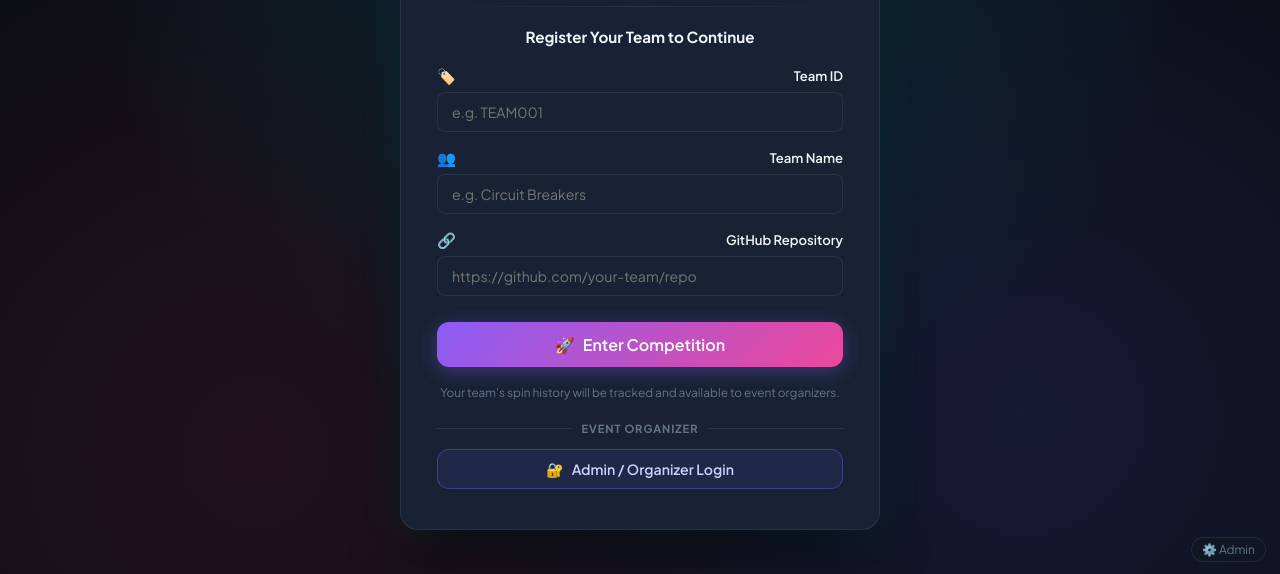
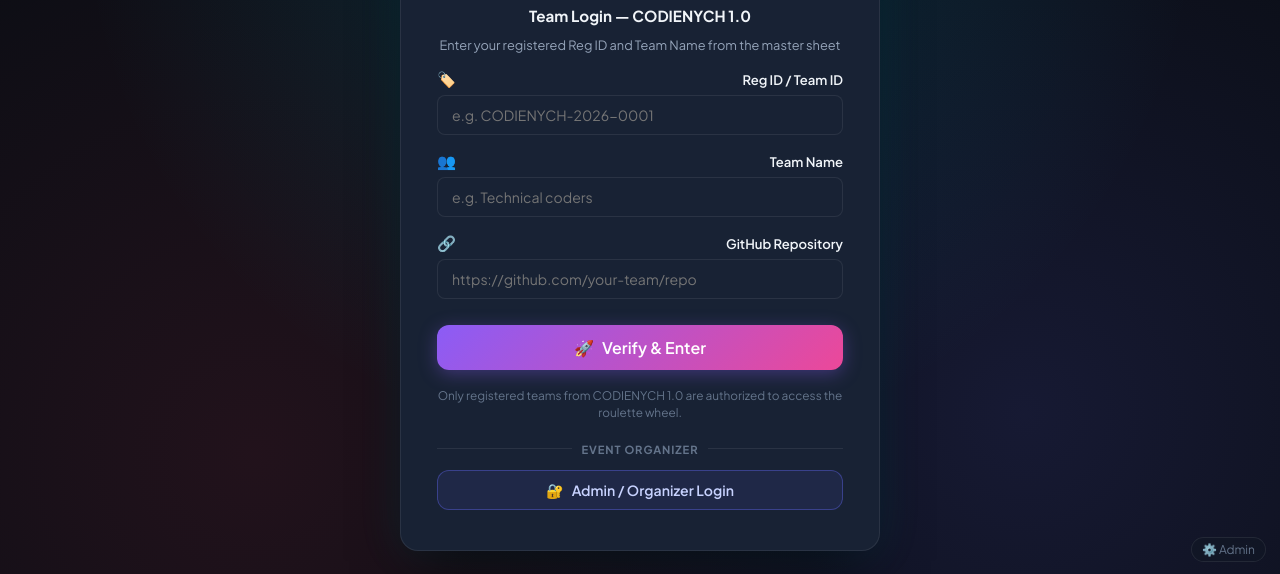
Before and after one commit to Sansai-L/ps-spinwheel, a website: page index.html in a window 1280 px wide. Shown: the part 226-800 px from the top of the page. Drawn offline with nearby package versions, Linux system fonts and the light colour scheme.

Commit message:
Update entry gate for CODIENYCH 1.0 Reg ID & Team Name

```diff
--- a/index.html
+++ b/index.html
@@ -30,21 +30,24 @@
 
       <div class="entry-divider"></div>
 
-      <h3 class="entry-form-heading">Register Your Team to Continue</h3>
+      <h3 class="entry-form-heading">Team Login — CODIENYCH 1.0</h3>
+      <p style="font-size: 0.8rem; color: var(--text-muted); text-align: center; margin: -8px 0 16px;">
+        Enter your registered Reg ID and Team Name from the master sheet
+      </p>
 
       <form id="teamEntryForm" class="entry-form" autocomplete="off">
         <div class="form-group">
           <label class="form-label" for="entryTeamId">
-            <span class="label-icon">🏷️</span> Team ID
+            <span class="label-icon">🏷️</span> Reg ID / Team ID
           </label>
-          <input type="text" id="entryTeamId" class="form-input" placeholder="e.g. TEAM001" required maxlength="30">
+          <input type="text" id="entryTeamId" class="form-input" placeholder="e.g. CODIENYCH-2026-0001" required maxlength="35">
         </div>
 
         <div class="form-group">
           <label class="form-label" for="entryTeamName">
             <span class="label-icon">👥</span> Team Name
           </label>
-          <input type="text" id="entryTeamName" class="form-input" placeholder="e.g. Circuit Breakers" required maxlength="60">
+          <input type="text" id="entryTeamName" class="form-input" placeholder="e.g. Technical coders" required maxlength="60">
         </div>
 
         <div class="form-group">
@@ -58,11 +61,11 @@
 
         <button type="submit" id="entrySubmitBtn" class="btn btn-accent btn-full btn-lg entry-submit-btn">
           <span class="btn-icon">🚀</span>
-          <span id="entrySubmitLabel">Enter Competition</span>
+          <span id="entrySubmitLabel">Verify &amp; Enter</span>
         </button>
       </form>
 
-      <p class="entry-footer-note">Your team's spin history will be tracked and available to event organizers.</p>
+      <p class="entry-footer-note">Only registered teams from CODIENYCH 1.0 are authorized to access the roulette wheel.</p>
 
       <!-- Organizer / Admin Access on First Page -->
       <div class="entry-admin-access">
```
